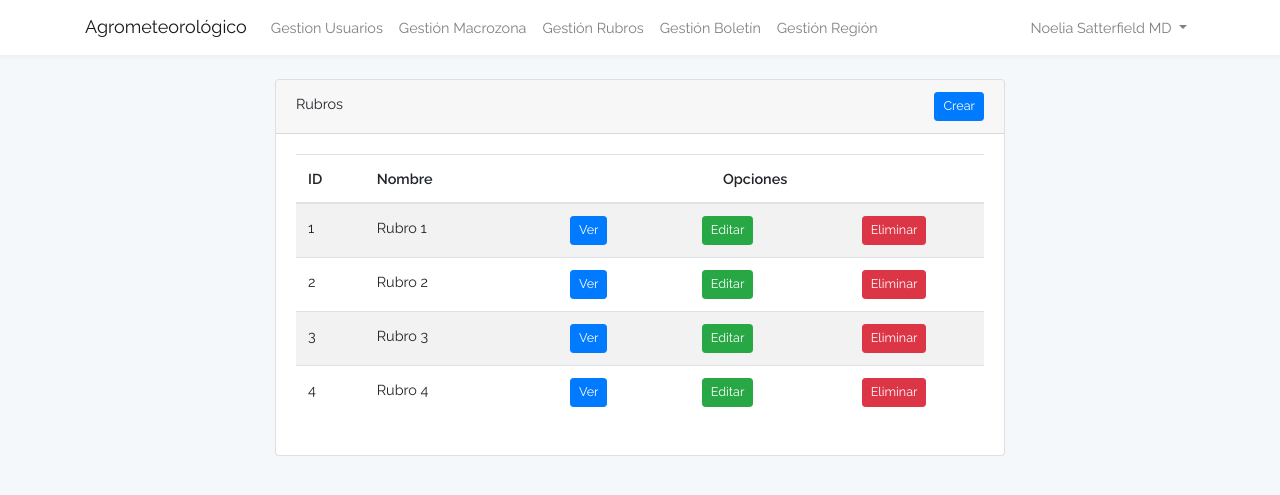
After one commit to Gemius01/INIA-AGRO, a Laravel app: page /rubros in a window 1280 px wide. The commit adds this page. Shown: the top 495 px of the page. Run offline with Laravel 8, Linux system fonts and the light colour scheme; a user stored in the database is signed in; data comes from the database, SQL or seed files in the repository; parts of the project's set-up code (start-up, migrations or seed data) failed here and were passed over; some libraries are stand-ins or nearby versions.

Commit message:
mantenedor de Rubro

```diff
--- /dev/null
+++ b/app/Http/Controllers/RubroController.php
@@ -0,0 +1,92 @@
+<?php
+
+namespace App\Http\Controllers;
+
+use Illuminate\Http\Request;
+use App\Rubro;
+
+class RubroController extends Controller
+{
+    /**
+     * Display a listing of the resource.
+     *
+     * @return \Illuminate\Http\Response
+     */
+    public function index()
+    {
+        $rubros = Rubro::get();
+        return view('rubros.index', compact([ 'rubros', ]));
+    }
+
+    /**
+     * Show the form for creating a new resource.
+     *
+     * @return \Illuminate\Http\Response
+     */
+    public function create()
+    {
+        return view('rubros.create');
+    }
+
+    /**
+     * Store a newly created resource in storage.
+     *
+     * @param  \Illuminate\Http\Request  $request
+     * @return \Illuminate\Http\Response
+     */
+    public function store(Request $request)
+    {
+        $rubro = Rubro::create($request->all());
+        return redirect()->route('rubros.index', $rubro->id)
+            ->with('info', 'Agregado con exito');
+    }
+
+    /**
+     * Display the specified resource.
+     *
+     * @param  int  $id
+     * @return \Illuminate\Http\Response
+     */
+    public function show(Rubro $rubro)
+    {
+
+        return view('rubros.show', compact(['rubro',]));
+    }
+
+    /**
+     * Show the form for editing the specified resource.
+     *
+     * @param  int  $id
+     * @return \Illuminate\Http\Response
+     */
+    public function edit(Rubro $rubro)
+    {
+        return view('rubros.edit', compact(['rubro',]));
+    }
+
+    /**
+     * Update the specified resource in storage.
+     *
+     * @param  \Illuminate\Http\Request  $request
+     * @param  int  $id
+     * @return \Illuminate\Http\Response
+     */
+    public function update(Request $request, Rubro $rubro)
+    {
+        $rubro->update($request->all());
+        return redirect()->route('rubros.index', $rubro->id)
+            ->with('info', 'Rubro Agregado con exito');
+    }
+
+    /**
+     * Remove the specified resource from storage.
+     *
+     * @param  int  $id
+     * @return \Illuminate\Http\Response
+     */
+    public function destroy(Rubro $rubro)
+    {
+        $rubro->delete();
+        return back()->with('info', 'Eliminado Correctamente');
+    }
+}
--- a/resources/views/layouts/app.blade.php
+++ b/resources/views/layouts/app.blade.php
@@ -63,7 +63,7 @@
                         -->
                         @can('users.index')
                         <li class="nav-item">
-                            <a class="nav-link" href="{{ route('users.index') }}">Usuarios</a>
+                            <a class="nav-link" href="{{ route('users.index') }}">Gestion Usuarios</a>
                         </li>
                         @endcan
                         <!--
@@ -73,11 +73,15 @@
                         </li>
                         @endcan
                         -->
-                        <li class="nav-item"><a class="nav-link" href="#">Gestión Usuarios</a></li>
                         <li class="nav-item"><a class="nav-link" href="#">Gestión Macrozona</a></li>
-                        <li class="nav-item"><a class="nav-link" href="#">Gestión Rubros</a></li>
+                        @can('rubros.index')
+                        <li class="nav-item"><a class="nav-link" href="{{ route('rubros.index') }}">Gestión Rubros</a></li>
+                        @endcan
                         @can('boletines.index')
                         <li class="nav-item"><a class="nav-link" href="{{ route('boletines.index') }}">Gestión Boletín</a></li>
+                        @endcan
+                         @can('regiones.index')
+                        <li class="nav-item"><a class="nav-link" href="{{ route('boletines.index') }}">Gestión Región</a></li>
                         @endcan
                     </ul>
 
--- /dev/null
+++ b/resources/views/rubros/index.blade.php
@@ -0,0 +1,64 @@
+@extends('layouts.app')
+
+@section('content')
+<div class="container">
+    <div class="row justify-content-center">
+        <div class="col-md-8">
+            <div class="card">
+                <div class="card-header">Rubros
+                @can('products.create')
+                    <a href="{{ route('rubros.create')}}"
+                    class="btn btn-sm btn-primary pull-right">Crear</a>
+                @endcan
+                </div>
+                <div class="card-body">
+                   <table class="table table-striped table-hover">
+                       <thead>
+                           <tr>
+                               <th width="10%">ID</th>
+                               <th>Nombre</th>
+                               <th colspan="3" style="text-align: center;">Opciones</th>
+                           </tr>
+                       </thead>
+                       <tbody>
+                          @foreach($rubros as $rubro)
+                           <tr>
+
+                            <td>{{ $rubro->id }}</td>
+                            <td>{{ $rubro->name }}</td>
+                            @can('products.show')
+                               <td style="text-align: center;">
+                                   <a href="{{ route('rubros.show', $rubro->id) }}"
+                                    class="btn btn-sm btn-primary">Ver</a>
+                               </td>
+                               @endcan
+                               @can('products.edit')
+                               <td style="text-align: center;">
+                                   <a href="{{ route('rubros.edit', $rubro->id) }}"
+                                    class="btn btn-sm btn-success">Editar</a>
+
+                               </td>
+                               @endcan
+                                @can('products.destroy')
+                               <td style="text-align: center;">
+                                    {!! Form::open(['route' => ['rubros.destroy', $rubro->id],
+                                    'method' => 'DELETE']) !!}
+                                        <button class="btn btn-sm btn-danger">
+                                            Eliminar
+                                        </button>
+                                    {!! Form::close() !!}
+                               </td>
+                               @endcan
+                          </tr>
+                          @endforeach
+                       </tbody>
+                   </table>
+                   <center>
+
+               </center>
+                </div>
+            </div>
+        </div>
+    </div>
+</div>
+@endsection
--- a/routes/web.php
+++ b/routes/web.php
@@ -110,4 +110,30 @@ Route::middleware(['auth'])->group(function(){
 
 	Route::post('/editor/update','BoletinController@guardarEdicion')->name('editor.update');
 
+
+	//Rubros
+
+	Route::get('rubros/create','RubroController@create')->name('rubros.create')
+		->middleware('permission:users.create');
+
+	Route::post('rubros/store','RubroController@store')->name('rubros.store')
+		->middleware('permission:users.create');
+
+	Route::get('rubros','RubroController@index')->name('rubros.index')
+		->middleware('permission:boletines.index');
+
+	Route::get('rubros/{rubro}','RubroController@show')->name('rubros.show')
+		->middleware('permission:boletines.show');
+
+	Route::get('rubros/{rubro}/edit','RubroController@edit')->name('rubros.edit')
+		->middleware('permission:users.edit');
+
+	Route::put('rubros/{rubro}','RubroController@update')->name('rubros.update')
+		->middleware('permission:users.edit');
+
+	Route::delete('rubros/{rubro}','RubroController@destroy')->name('rubros.destroy')
+		->middleware('permission:roles.destroy');
+
+
+
 });
```
Also changed, not shown: resources/views/rubros/create.blade.php (added, +21 -0 lines), resources/views/rubros/edit.blade.php (added, +22 -0 lines), resources/views/rubros/partials/formCreate.blade.php (added, +8 -0 lines), resources/views/rubros/show.blade.php (added, +18 -0 lines), resources/views/rubros/delete.blade.php (added).
